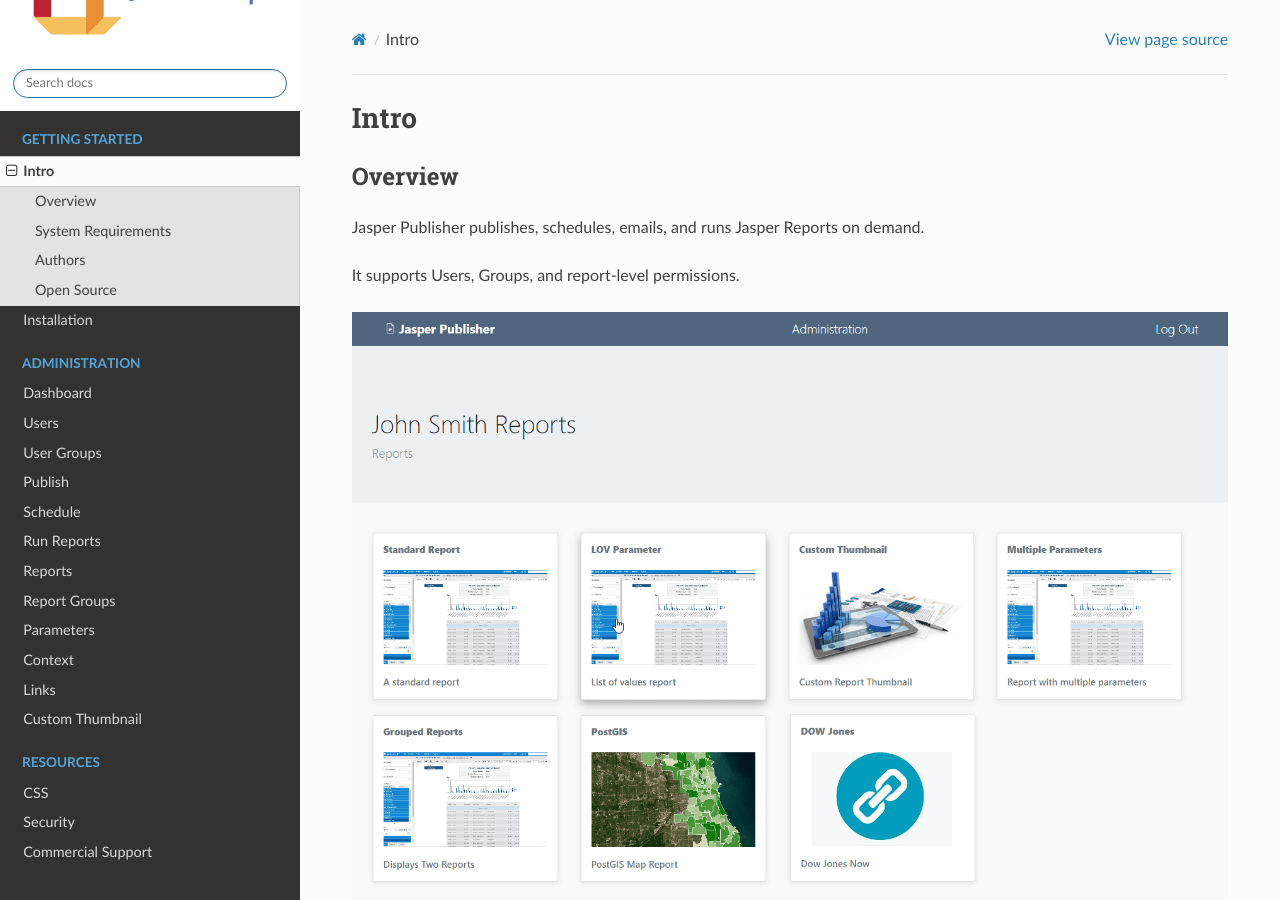
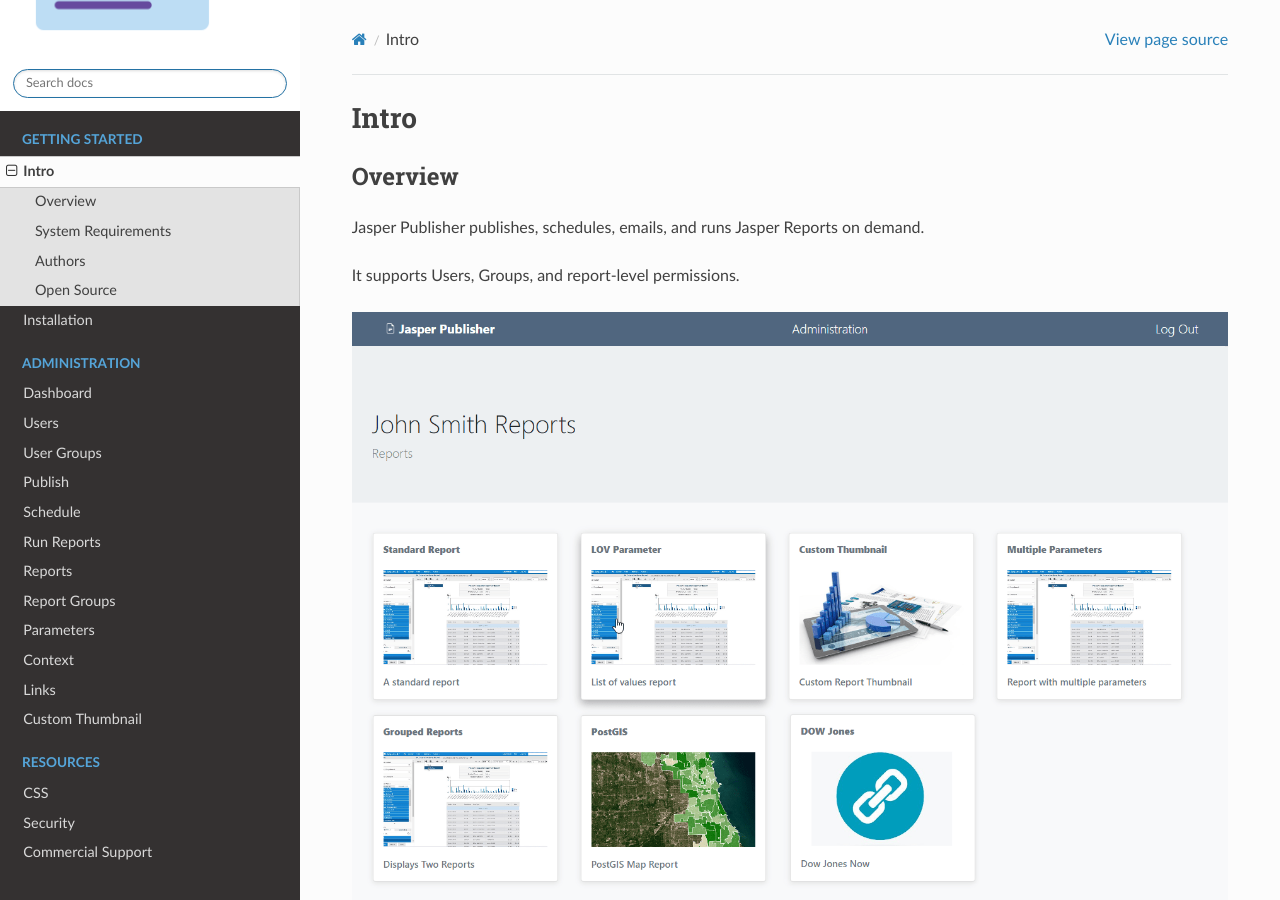
Before and after one commit to AcuGIS/jasper-report-publisher, a Sphinx documentation site: the page built from docs/intro.rst, in a window 1280 px wide and 900 px high. Built offline with Sphinx 7.4.7 and the Read the Docs theme 2.0.0, drawn with Linux system fonts in a browser that asks for light colours; pages that are not in the unit, such as notebooks, are missing from menus.

Commit message:
Update conf.py

```diff
--- a/docs/conf.py
+++ b/docs/conf.py
@@ -49,7 +49,7 @@
 pygments_style = "sphinx"
 
 
-html_logo = "quartzmap-logo.png"
+html_logo = "jasper-report-publisher.png"
 html_theme_options = {
     'logo_only': True,
     'display_version': False,
```
